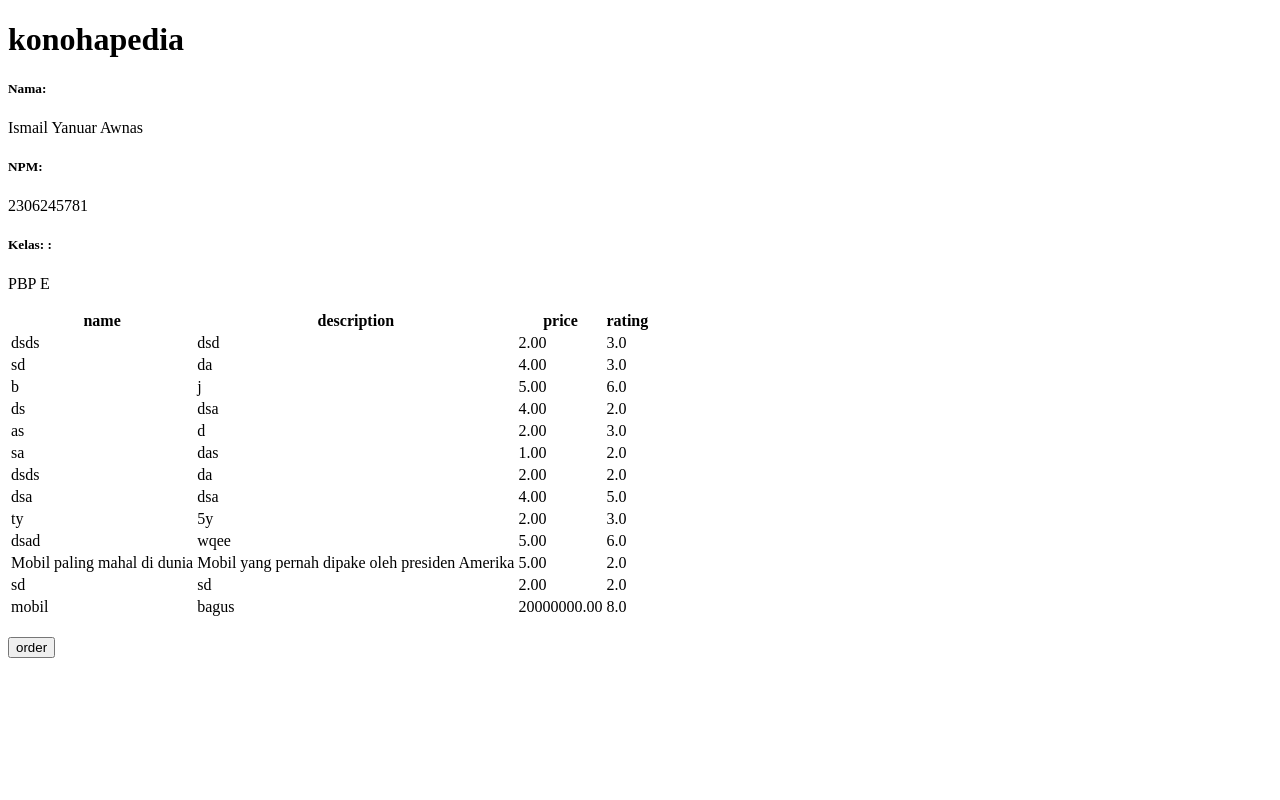
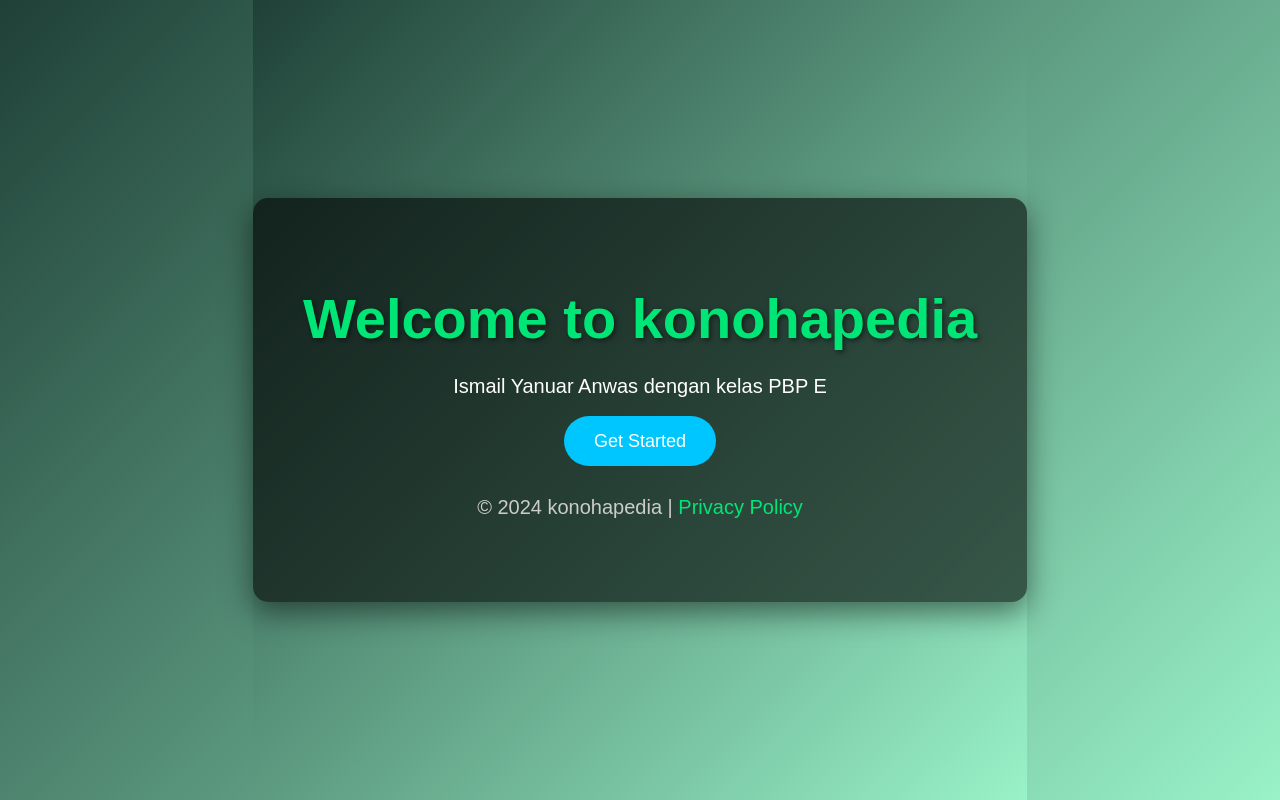
Before and after one commit to IsmailYanuar/konohapedia, a Django app: page / in a window 1280 px wide. Run offline with Django 5.2, Linux system fonts and the light colour scheme; data comes from the database, SQL or seed files in the repository; both versions use the stored data as it was after the commit.

Commit message:
Tugas 4 PBP

```diff
--- a/konoha_pedia/settings.py
+++ b/konoha_pedia/settings.py
@@ -24,7 +24,8 @@ BASE_DIR = Path(__file__).resolve().parent.parent
 SECRET_KEY = 'django-insecure-b^4yazs1il2g0z__v93mjz=_&kma&2(vtd==k2iq%(yb3j2r8l'
 
 # SECURITY WARNING: don't run with debug turned on in production!
-DEBUG = True
+PRODUCTION = os.getenv("PRODUCTION", False)
+DEBUG = not PRODUCTION
 
 ALLOWED_HOSTS = ["localhost", "127.0.0.1", "ismail-yanuar-konohapedia.pbp.cs.ui.ac.id"]
 
--- a/main/models.py
+++ b/main/models.py
@@ -1,7 +1,9 @@
 from django.db import models
+from django.contrib.auth.models import User
 import uuid
 
 class Product(models.Model):
+    user = models.ForeignKey(User, on_delete=models.CASCADE)
     id = models.UUIDField(primary_key=True, default=uuid.uuid4, editable=False)
     name = models.CharField(max_length=255)
     description = models.TextField()
--- /dev/null
+++ b/main/templates/front.html
@@ -0,0 +1,116 @@
+{% extends 'base.html' %}
+
+{% block meta %}
+<title>Welcome to Your App</title>
+{% endblock meta %}
+
+{% block content %}
+<style>
+    /* Pengaturan gaya umum untuk halaman */
+    html, body {
+        margin: 0;
+        padding: 0;
+        height: 100%;
+        font-family: 'Arial', sans-serif;
+        background: linear-gradient(135deg, #1f4037, #99f2c8);
+        color: white;
+        display: flex;
+        justify-content: center;
+        align-items: center;
+        text-align: center;
+    }
+
+    /* Container utama untuk konten */
+    .landing-container {
+        max-width: 800px;
+        padding: 50px;
+        background: rgba(0, 0, 0, 0.6);
+        border-radius: 15px;
+        box-shadow: 0px 10px 30px rgba(0, 0, 0, 0.5);
+    }
+
+    /* Gaya teks heading */
+    h1 {
+        font-size: 56px;
+        margin-bottom: 20px;
+        color: #00e676;
+        text-shadow: 2px 2px 5px rgba(0, 0, 0, 0.5);
+    }
+
+    /* Gaya paragraf */
+    p {
+        font-size: 20px;
+        margin-bottom: 30px;
+        line-height: 1.5;
+    }
+
+    /* Gaya untuk tombol login */
+    .btn {
+        padding: 15px 30px;
+        font-size: 18px;
+        color: white;
+        background-color: #00c6ff;
+        border: none;
+        border-radius: 30px;
+        cursor: pointer;
+        transition: background-color 0.3s ease;
+        text-decoration: none;
+    }
+
+    .btn:hover {
+        background-color: #0073e6;
+    }
+
+    /* Gaya footer kecil di bagian bawah */
+    .footer {
+        margin-top: 40px;
+        font-size: 14px;
+        color: #ccc;
+    }
+
+    .footer a {
+        color: #00e676;
+        text-decoration: none;
+    }
+
+    .footer a:hover {
+        text-decoration: underline;
+    }
+
+    /* Responsif untuk layar kecil */
+    @media (max-width: 768px) {
+        h1 {
+            font-size: 40px;
+        }
+
+        p {
+            font-size: 18px;
+        }
+
+        .btn {
+            padding: 12px 25px;
+            font-size: 16px;
+        }
+
+        .landing-container {
+            padding: 30px;
+        }
+    }
+
+</style>
+
+<div class="landing-container">
+    <h1>Welcome to konohapedia</h1>
+    <p>Ismail Yanuar Anwas dengan kelas PBP E</p>
+    <a href="{% url 'main:login' %}" class="btn">Get Started</a>
+
+    <div class="footer">
+        <p>&copy; 2024 konohapedia | <a href="#">Privacy Policy</a></p>
+    </div>
+</div>
+
+{% endblock content %}
+
+
+
+<!-- Discover an innovative and user-friendly platform where you can access our powerful tools and services. Let's make your experience extraordinary! -->
--- a/main/templates/main.html
+++ b/main/templates/main.html
@@ -3,7 +3,7 @@
 <h1>konohapedia</h1>
 
 <h5>Nama: </h5>
-<p>{{ nama }}<p>
+<p>{{ name }}<p>
 
 <h5>NPM:</h5>
 <p>{{ NPM }}</p>
@@ -20,6 +20,7 @@
     <th>description</th>
     <th>price</th>
     <th>rating</th>
+    <th>date</th>
   </tr>
 
   {% comment %} Berikut cara memperlihatkan data mood di bawah baris ini
@@ -30,6 +31,7 @@
     <td>{{product_entry.description}}</td>
     <td>{{product_entry.price}}</td>
     <td>{{product_entry.rating}}</td>
+    <td>{{product_entry.date}}</td>
   </tr>
   {% endfor %}
 </table>
@@ -41,4 +43,10 @@
   <button>order</button>
 </a>
 
+<a href="{% url 'main:logout' %}">
+  <button>Logout</button>
+</a>
+
+<h5>Sesi terakhir login: {{ last_login }}</h5>
+
 {% endblock content %}
--- a/main/urls.py
+++ b/main/urls.py
@@ -1,13 +1,20 @@
 from django.urls import path
 from main.views import show_main, enter, show_xml, show_json, show_xml_by_id, show_json_by_id
+from main.views import register
+from main.views import login_user
+from main.views import logout_user, front
 
 app_name = 'main'
 
 urlpatterns = [
-    path('', show_main, name='show_main'),
+    path('', front, name='front'),
+    path('show_main', show_main, name='show_main'),
     path('enter/', enter, name='enter'),
     path('xml/', show_xml, name='show_xml'),
     path('json/', show_json, name='show_json'),
     path('xml/<str:id>/', show_xml_by_id, name='show_xml_by_id'),
     path('json/<str:id>/', show_json_by_id, name='show_json_by_id'),
+    path('register/', register, name='register'),
+    path('login/', login_user, name='login'),
+    path('logout/', logout_user, name='logout'),
 ]
--- a/main/views.py
+++ b/main/views.py
@@ -3,50 +3,77 @@ from main.forms import ProductForm
 from main.models import Product
 from django.http import HttpResponse
 from django.core import serializers
+from django.contrib import messages
+from django.contrib.auth.forms import UserCreationForm, AuthenticationForm
+from django.contrib.auth import authenticate, login, logout
+from django.contrib.auth.decorators import login_required
+from django.http import HttpResponseRedirect
+from django.urls import reverse
+import datetime
 
 # Create your views here.
 
+@login_required(login_url='/login')
 def show_main(request):
-    product_entries = Product.objects.all()
+    product_entries = Product.objects.filter(user=request.user)
     context = {
-        'name': 'Welcome to konohapedia',
-        'price': 'harga terjangkau',
-        'description': 'Semua produk yang dijual di tempat kami, 1000 persen ori',
-        'rating': '5.0',
-        'date': '7',
+        'name': request.user.username,
+        'NPM' : '2306245781',
+        'kelas' : 'PBP E',
         'product_entries': product_entries,
+        'last_login': request.COOKIES['last_login'],
 
-        'nama' : 'Ismail Yanuar Awnas',
-        'NPM' : '2306245781',
-        'kelas' : 'PBP E'
     }
     return render(request, "main.html", context)
-
-# def enter(request):
-#     if request.method == "POST":
-#         order = request.POST.get('order', '')
-#         context = {
-#             'order': order,
-#             'names': 'Welcome to konohapedia',
-#         }
-#     else:
-#         context = {
-#             'order': 'Tidak ada pesanan',
-#         }
-
-
-#     return render(request, "enter.html", context)
-
 
 def enter(request):
     form = ProductForm(request.POST or None)
 
     if form.is_valid() and request.method == "POST":
-        form.save()
+        mood_entry = form.save(commit=False)
+        mood_entry.user = request.user
+        mood_entry.save()
         return redirect('main:show_main')
 
     context = {'form': form}
     return render(request, "enter.html", context)
+
+def register(request):
+    form = UserCreationForm()
+
+    if request.method == "POST":
+        form = UserCreationForm(request.POST)
+        if form.is_valid():
+            form.save()
+            messages.success(request, 'Your account has been successfully created!')
+            return redirect('main:login')
+    context = {'form':form}
+    return render(request, 'register.html', context)
+
+def login_user(request):
+   if request.method == 'POST':
+      form = AuthenticationForm(data=request.POST)
+
+      if form.is_valid():
+         user = form.get_user()
+         login(request, user)
+         response = HttpResponseRedirect(reverse("main:show_main"))
+         response.set_cookie('last_login', str(datetime.datetime.now()))
+         return response
+
+   else:
+      form = AuthenticationForm(request)
+   context = {'form': form}
+   return render(request, 'login.html', context)
+
+def logout_user(request):
+    logout(request)
+    response = HttpResponseRedirect(reverse('main:login'))
+    response.delete_cookie('last_login')
+    return response
+
+def front(request):
+    return render(request, 'front.html')
 
 
 def show_xml(request):
```
Also changed, not shown: main/templates/login.html (added, +142 -0 lines), main/templates/register.html (added, +32 -0 lines), main/templates/sas.html (added, +111 -0 lines), README.md, db.sqlite3, main/migrations/0004_product_user.py (added).
